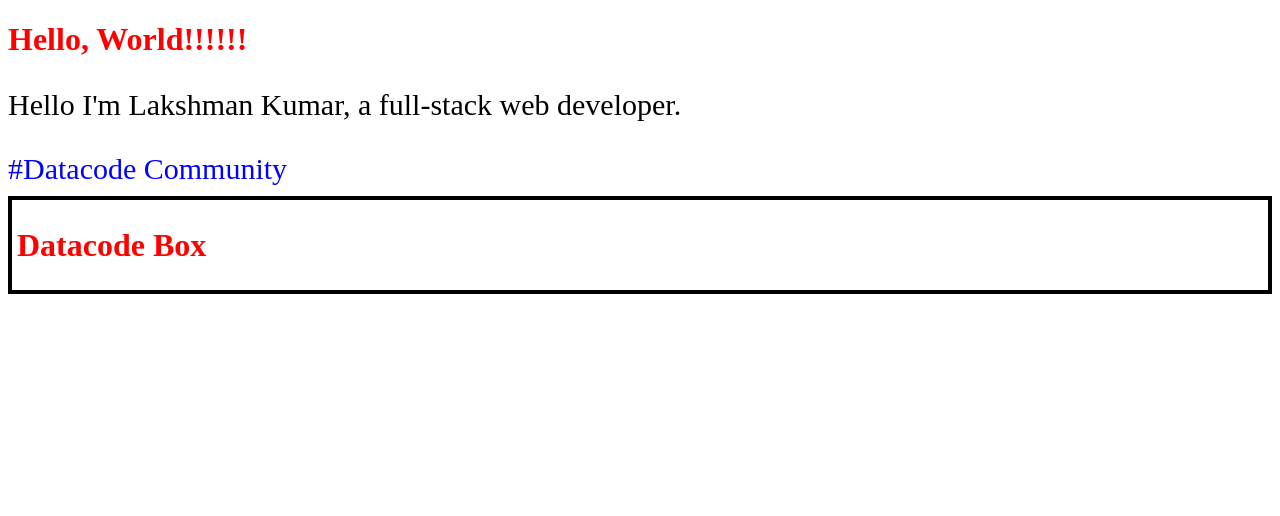
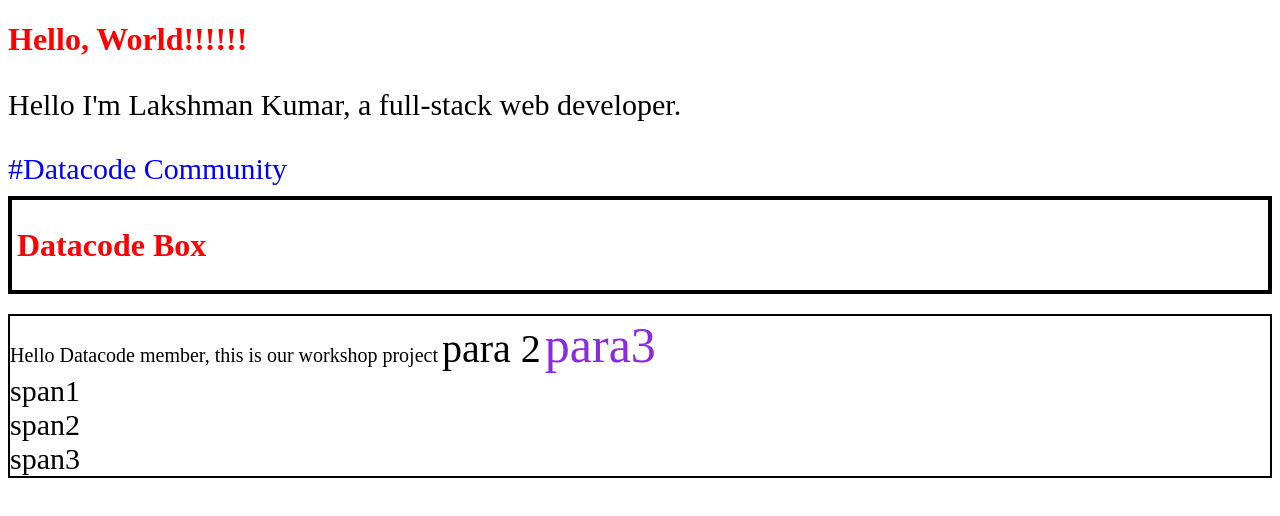
Before and after one commit to Lakshman76/Datacode_WebDev_workshop, a plain HTML site: page index.html in a window 1280 px wide. Drawn offline with Linux system fonts and the light colour scheme.

Commit message:
Block and inline level done

```diff
--- a/index.html
+++ b/index.html
@@ -15,5 +15,19 @@
     <div class="box">
         <h1>Datacode Box</h1>
     </div>
+
+    <div class="block-inline">
+        <!-- block level element -->
+        <p class="p1">Hello Datacode member, this is our workshop project</p>
+        <p class="p2">para 2</p>
+        <p class="p3">para3</p>
+
+        <!-- inline level levent  -->
+
+        <span>span1</span>
+        <span>span2</span>
+        <span>span3</span>
+
+    </div>
 </body>
 </html>
--- a/style.css
+++ b/style.css
@@ -15,3 +15,28 @@ h1{
     padding: 5px;
 
 }
+.block-inline{
+    margin-top: 20px;
+    border: 2px solid black;
+}
+.p1{
+    font-size: 20px;
+    /* change block to inline */
+    display: inline;
+}
+.p2{
+    font-size: 40px;
+    /* change block to inline */
+    display: inline;
+}
+.p3{
+    font-size: 50px;
+    color: blueviolet;
+    /* change block to inline */
+    display: inline;
+}
+span{
+    font-size: 30px;
+    /* change inline to block */
+    display: block;
+}
```
